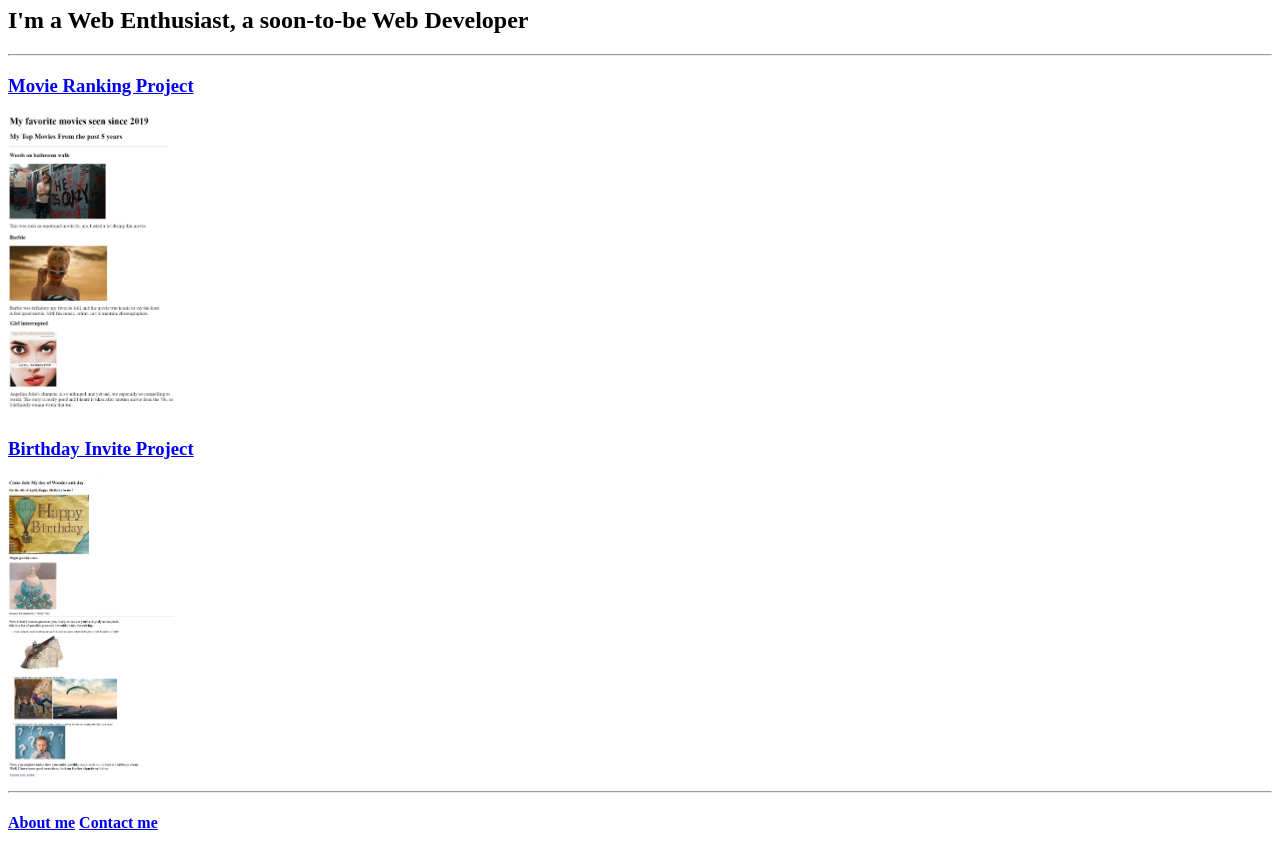
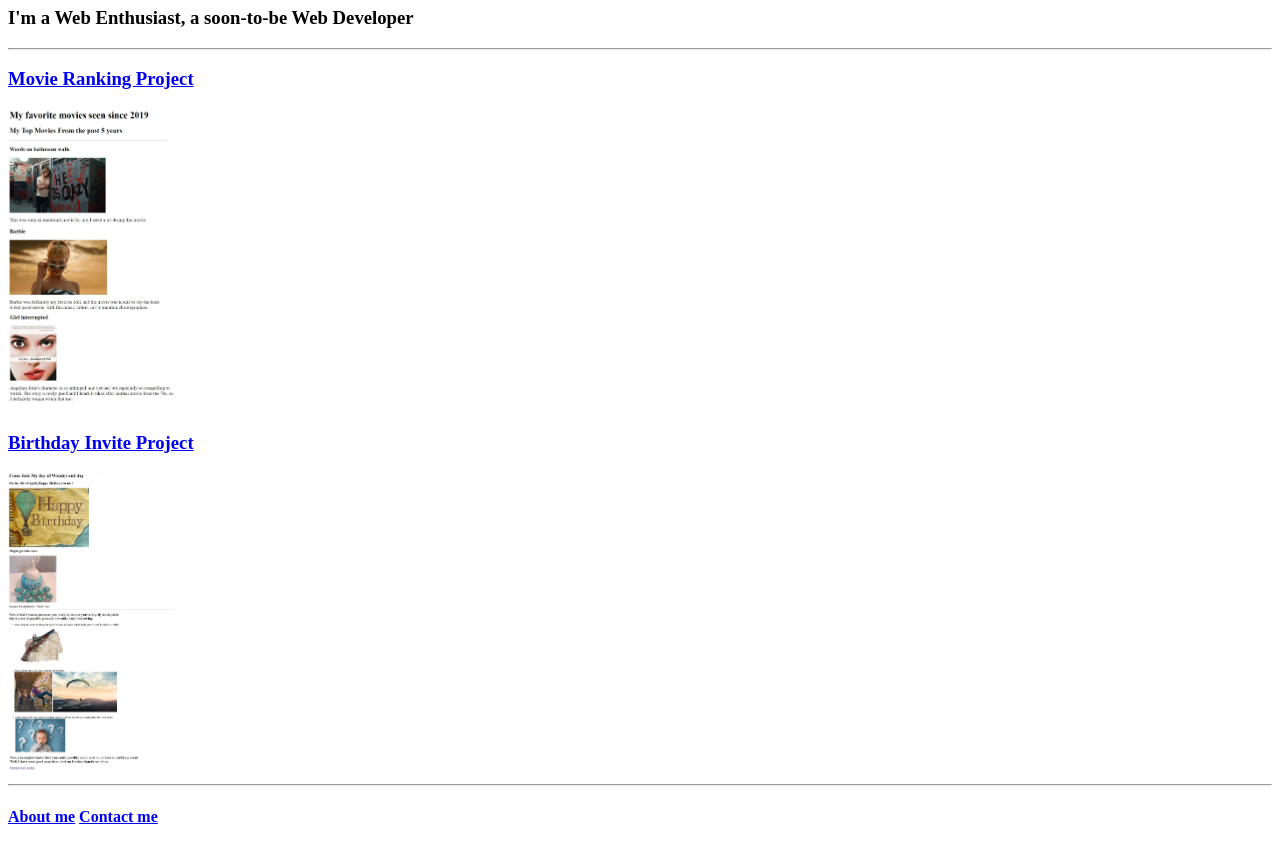
Before and after one commit to emavaleria/html---portofolio, a plain HTML site: page index.html in a window 1280 px wide. Shown: the part 73-926 px from the top of the page. Drawn offline with Linux system fonts and the light colour scheme.

Commit message:
Update index.html

```diff
--- a/index.html
+++ b/index.html
@@ -8,7 +8,7 @@
 </head>
 <body>
     <h1>Ema's Portofolio</h1>
-    <h2>I'm a Web Enthusiast, a soon-to-be Web Developer</h2>
+    <h3>I'm a Web Enthusiast, a soon-to-be Web Developer</h3>
     <hr/>
     <h3>
         <a href="./public/movie-ranking.html">
```
